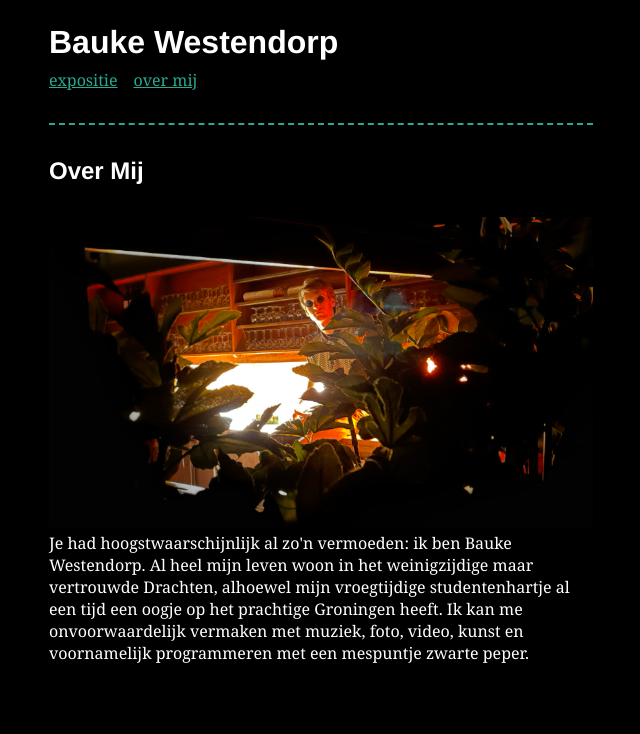
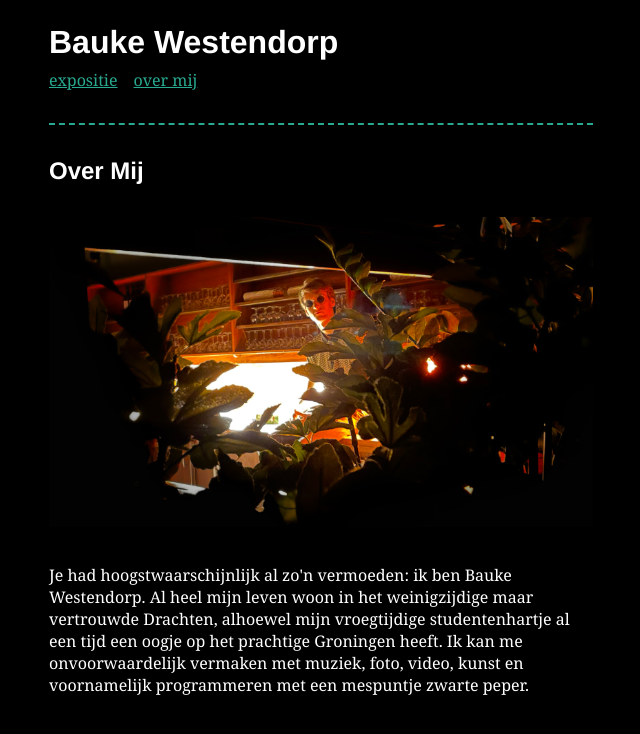
Before and after one commit to BaukeWestendorp/baukewestendorp.github.io, a SvelteKit app: page /over in a window 1280 px wide. Shown: the top 734 px of the page, without its empty margins (319-959 px from the left). Built offline with nearby package versions, Linux system fonts and the light colour scheme.

Commit message:
Add extra margin between Over Mij page image and paragraph

```diff
--- a/src/routes/over/+page.svelte
+++ b/src/routes/over/+page.svelte
@@ -18,4 +18,8 @@
 	img {
 		width: 100%;
 	}
+
+	p {
+		margin-top: 2rem;
+	}
 </style>
```
